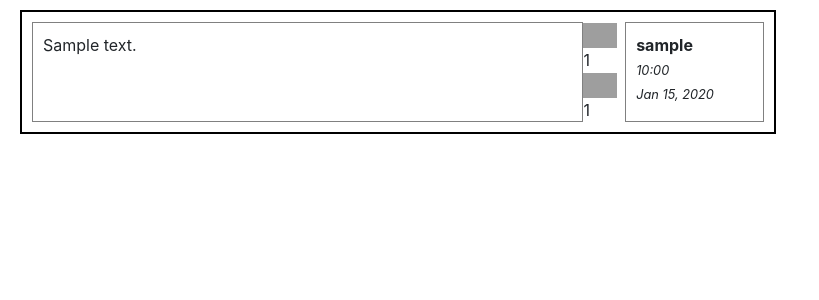
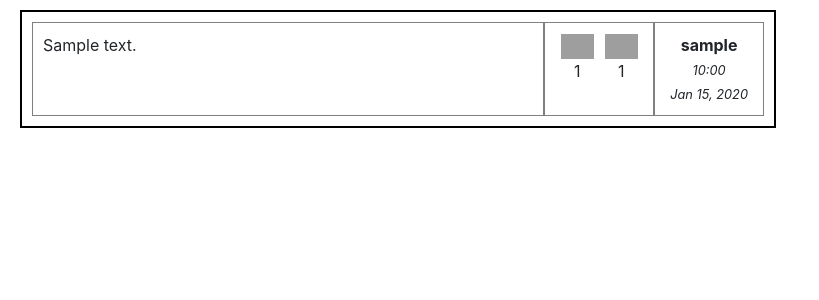
Before and after one commit to RobClaessens/web-dev-course, a Django app: page / in a window 1280 px wide. Shown: the part 66-366 px from the top of the page, without its empty margins (0-819 px from the left). Run offline with Django 3.2, Linux system fonts and the light colour scheme; tables that the repository leaves empty hold one stand-in row (values such as "Sample post"); some libraries are stand-ins or nearby versions; grey boxes are pictures that could not be loaded.

Commit message:
Update styles.css to style buttons and new look of index.

```diff
--- a/network/static/network/styles.css
+++ b/network/static/network/styles.css
@@ -11,13 +11,36 @@ body {
 }
 
 .post .text {
-    width: 80%;
+    width: 70%;
     padding: 10px;
     border: 1px solid gray;
 }
 
 .post .info {
-    width: 20%;
+    display: block;
+}
+
+.post .rating {
+    display: flex;
+}
+
+.post .info, .post .rating {
+    width: 15%;
     padding: 10px;
     border: 1px solid gray;
 }
+
+.post .info div {
+    text-align: center;
+    overflow: hidden;
+    text-overflow: ellipsis;
+}
+
+.post .rating .like, .post .rating .dislike {
+    width: 50%;
+    text-align: center;
+}
+
+img {
+    object-fit: contain;
+}
```
